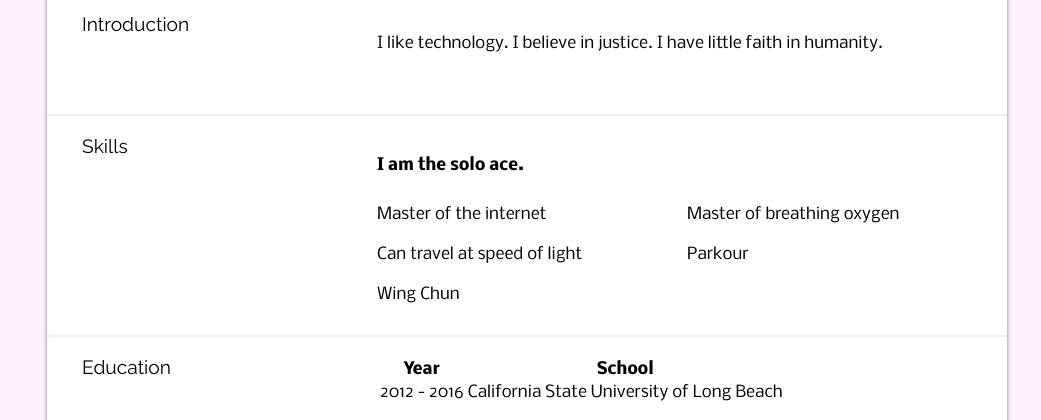
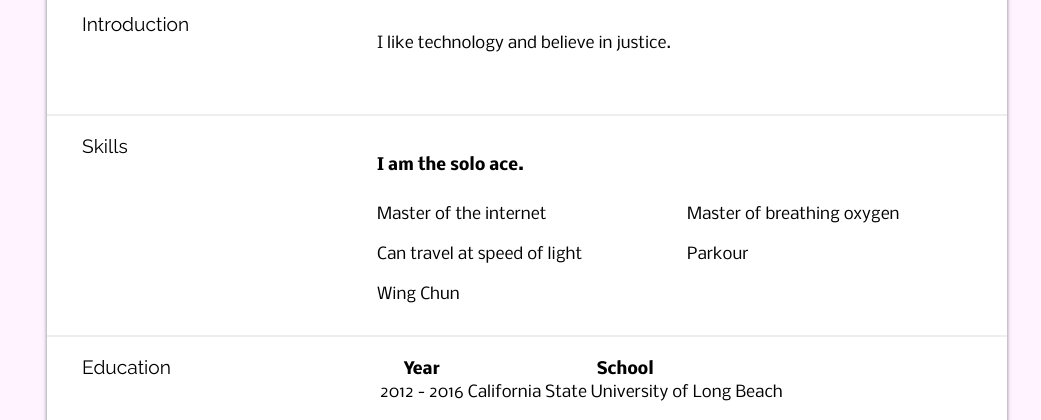
Before and after one commit to BLuu13/bluu13.github.io, a plain HTML site: page index.html in a window 1280 px wide. Shown: the part 380-800 px from the top of the page, without its empty margins (113-1154 px from the left). Drawn offline with Linux system fonts and the light colour scheme.

Commit message:
Update index.html

```diff
--- a/index.html
+++ b/index.html
@@ -43,7 +43,7 @@
 				</div>
 				<div class="grid_8">
 					<p>
-						I like technology. I believe in justice. I have little faith in humanity.
+						I like technology and believe in justice.
 					</p>
 				</div>
 			</section>
```
